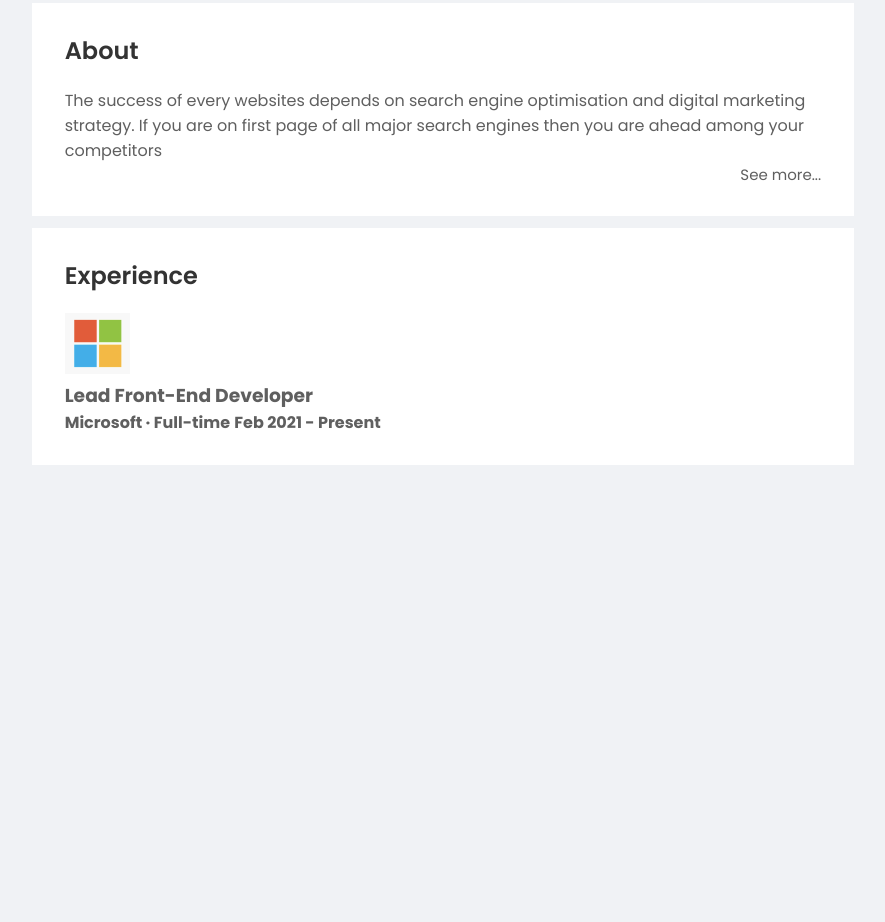
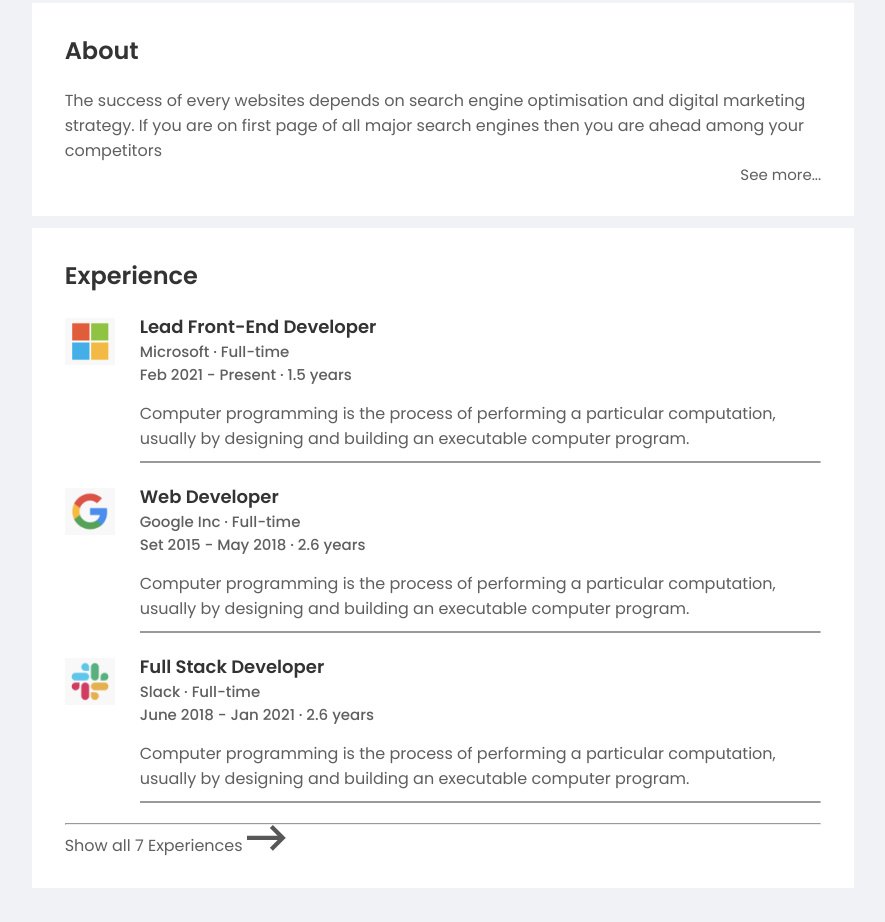
Before and after one commit to RobertoBenedit/4---Website-Like-LinkedIn-Using-HTML-CSS---JavaScript, a plain HTML site: page profile.html in a window 1280 px wide. Shown: the part 654-1576 px from the top of the page, without its empty margins (45-930 px from the left). Before the commit the page ends 1153 px from the top, so only its background shows below. Drawn offline with Linux system fonts and the light colour scheme.

Commit message:
profile 2

```diff
--- a/profile.html
+++ b/profile.html
@@ -173,13 +173,65 @@
                 </div>
                 <div class="profile-description">
                     <h2>Experience</h2>
-                    <div class="profile-desc-row"></div>
-                    <img src="images/microsoft.png" alt="microsoft" />
-                    <div>
-                        <h3>Lead Front-End Developer</h3>
-                        <b>Microsoft &middot; Full-time</b>
-                        <b>Feb 2021 - Present</b>
+
+                    <!-- Experiene 1 -->
+
+                    <div class="profile-desc-row">
+                        <img src="images/microsoft.png" alt="microsoft" />
+                        <div>
+                            <h3>Lead Front-End Developer</h3>
+                            <b>Microsoft &middot; Full-time</b>
+                            <b>Feb 2021 - Present &middot; 1.5 years</b>
+                            <p>
+                                Computer programming is the process of
+                                performing a particular computation, usually by
+                                designing and building an executable computer
+                                program.
+                            </p>
+                            <hr />
+                        </div>
                     </div>
+
+                    <!-- Experiene 2 -->
+
+                    <div class="profile-desc-row">
+                        <img src="images/google.png" alt="microsoft" />
+                        <div>
+                            <h3>Web Developer</h3>
+                            <b>Google Inc &middot; Full-time</b>
+                            <b>Set 2015 - May 2018 &middot; 2.6 years</b>
+                            <p>
+                                Computer programming is the process of
+                                performing a particular computation, usually by
+                                designing and building an executable computer
+                                program.
+                            </p>
+                            <hr />
+                        </div>
+                    </div>
+
+                    <!-- Experiene 3 -->
+
+                    <div class="profile-desc-row">
+                        <img src="images/slack.png" alt="microsoft" />
+                        <div>
+                            <h3>Full Stack Developer</h3>
+                            <b>Slack &middot; Full-time</b>
+                            <b>June 2018 - Jan 2021 &middot; 2.6 years</b>
+                            <p>
+                                Computer programming is the process of
+                                performing a particular computation, usually by
+                                designing and building an executable computer
+                                program.
+                            </p>
+                            <hr />
+                        </div>
+                    </div>
+                    <hr />
+                    <a href="#"
+                        >Show all 7 Experiences
+                        <img src="images/right-arrow.png" alt=""
+                    /></a>
                 </div>
             </div>
 
--- a/style.css
+++ b/style.css
@@ -699,3 +699,41 @@ a {
     text-align: right;
     font-size: 15px;
 }
+
+.profile-desc-row {
+    display: flex;
+    align-items: flex-start;
+    margin: 20px 0;
+}
+
+.profile-desc-row img {
+    width: 50px;
+    margin-right: 25px;
+    margin-top: 5px;
+}
+
+.profile-desc-row div {
+    width: 100%;
+}
+
+.profile-desc-row h3 {
+    font-size: 18px;
+    font-weight: 600;
+    color: #333;
+}
+
+.profile-desc-row b {
+    display: block;
+    font-weight: 500;
+    font-size: 15px;
+}
+
+.profile-desc-row p {
+    margin-top: 15px;
+}
+
+.profile-desc-row hr {
+    bottom: 0;
+    border-bottom: 1px solid #999;
+    margin-top: 10px;
+}
```
